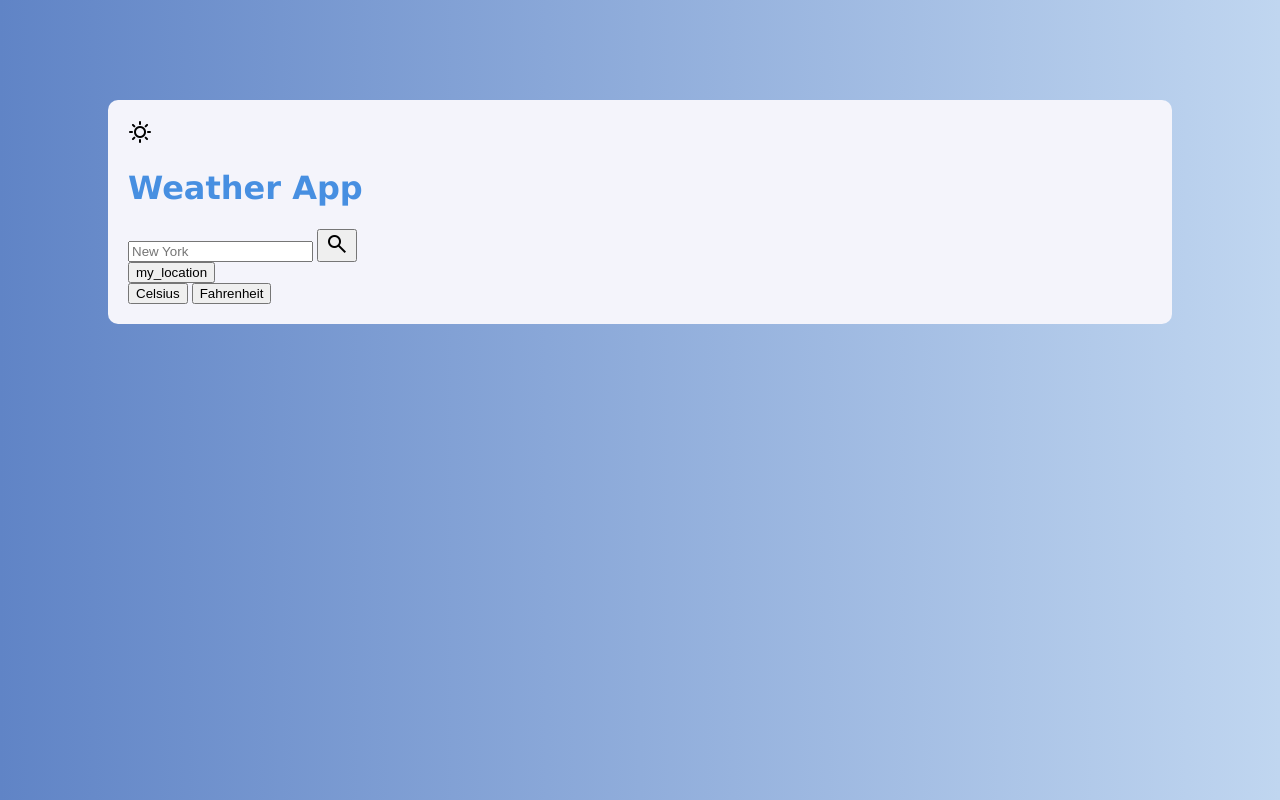
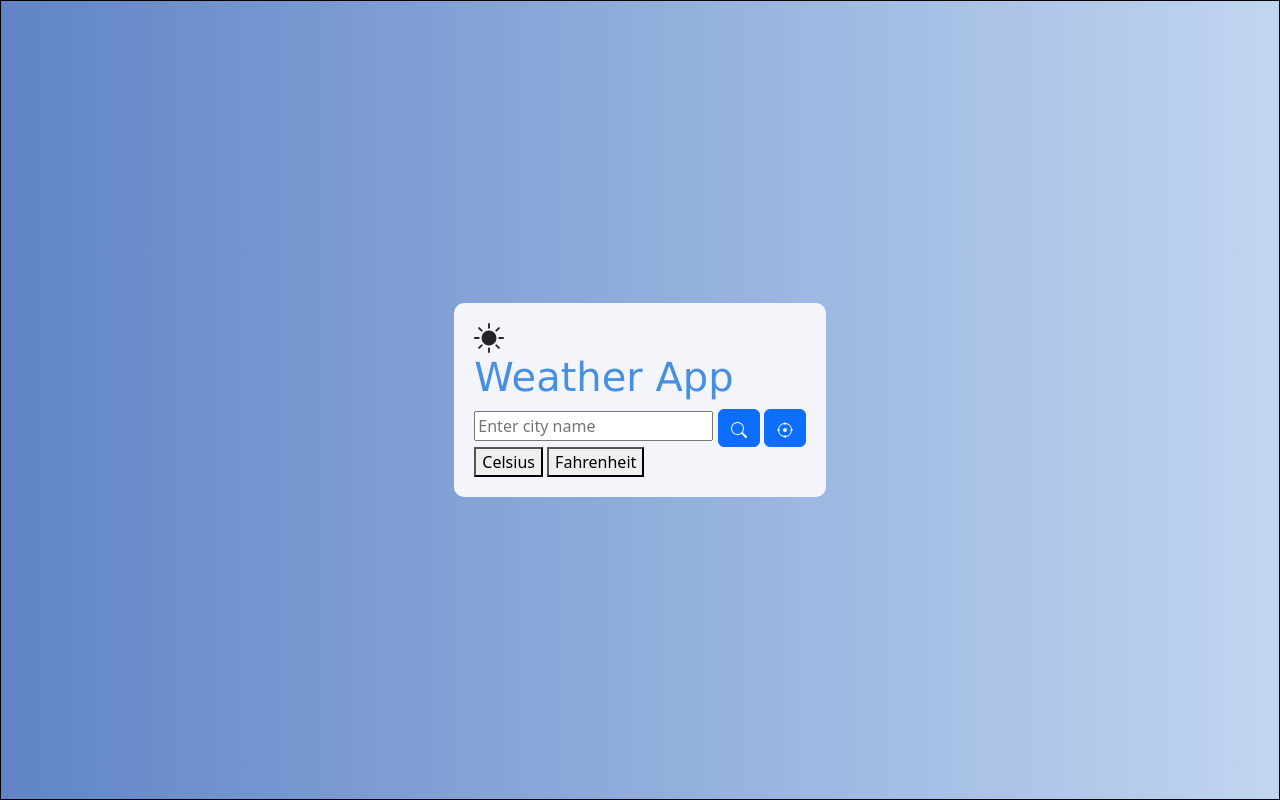
Before and after one commit to SupremeCynthia17/Weather, a plain HTML site: page index.html in a window 1280 px wide. Drawn offline with nearby package versions, Linux system fonts and the light colour scheme.

Commit message:
updated html using bootstrap

```diff
--- a/index.html
+++ b/index.html
@@ -1,47 +1,51 @@
-<!DOCTYPE html>
+<!doctype html>
 <html lang="en">
   <head>
-    <meta charset="UTF-8">
-    <meta name="viewport" content="width=device-width, initial-scale=1.0">
+    <meta charset="utf-8">
+    <meta name="viewport" content="width=device-width, initial-scale=1">
+    <title>Weather</title>
+    <link href="https://cdn.jsdelivr.net/npm/bootstrap@5.3.3/dist/css/bootstrap.min.css" rel="stylesheet" integrity="sha384-QWTKZyjpPEjISv5WaRU9OFeRpok6YctnYmDr5pNlyT2bRjXh0JMhjY6hW+ALEwIH" crossorigin="anonymous">
+    <link rel="stylesheet" href="https://fonts.googleapis.com/css2?family=Material+Symbols+Rounded:opsz,wght,FILL,GRAD@40,400,1,0&icon_names=sunny" />
+    <link rel="stylesheet" href="https://fonts.googleapis.com/css2?family=Material+Symbols+Outlined:opsz,wght,FILL,GRAD@24,400,0,0&icon_names=search" />
     <link rel="stylesheet" href="stylesheet.css">
-    <title>Weather</title>
+
   </head>
   <body id="grad">
-
+      <div class="d-flex justify-content-center align-items-center" style="height: 100vh; border: 1px solid black;">
+        <div >
             <div class = "flex-container">
                 <div>
-        <link rel="stylesheet" href="https://fonts.googleapis.com/css2?family=Material+Symbols+Rounded:opsz,wght,FILL,GRAD@40,400,1,0&icon_names=sunny" />
-            <span class="material-symbols-rounded">
-                sunny
-            </span>
+                <svg xmlns="http://www.w3.org/2000/svg" width="30" height="30" fill="currentColor" class="bi bi-brightness-high-fill" viewBox="0 0 16 16">
+                    <path d="M12 8a4 4 0 1 1-8 0 4 4 0 0 1 8 0M8 0a.5.5 0 0 1 .5.5v2a.5.5 0 0 1-1 0v-2A.5.5 0 0 1 8 0m0 13a.5.5 0 0 1 .5.5v2a.5.5 0 0 1-1 0v-2A.5.5 0 0 1 8 13m8-5a.5.5 0 0 1-.5.5h-2a.5.5 0 0 1 0-1h2a.5.5 0 0 1 .5.5M3 8a.5.5 0 0 1-.5.5h-2a.5.5 0 0 1 0-1h2A.5.5 0 0 1 3 8m10.657-5.657a.5.5 0 0 1 0 .707l-1.414 1.415a.5.5 0 1 1-.707-.708l1.414-1.414a.5.5 0 0 1 .707 0m-9.193 9.193a.5.5 0 0 1 0 .707L3.05 13.657a.5.5 0 0 1-.707-.707l1.414-1.414a.5.5 0 0 1 .707 0m9.193 2.121a.5.5 0 0 1-.707 0l-1.414-1.414a.5.5 0 0 1 .707-.707l1.414 1.414a.5.5 0 0 1 0 .707M4.464 4.465a.5.5 0 0 1-.707 0L2.343 3.05a.5.5 0 1 1 .707-.707l1.414 1.414a.5.5 0 0 1 0 .708"/>
+                </svg>
                 </div>
                 <div>
                     <h1>Weather App</h1>
                 </div>
-        <div>
+                <div class ="main">
                     <form>
-                <div>
-                  <input type="text" id="city" placeholder="New York"/>
-                  <button>
-                    <link rel="stylesheet" href="https://fonts.googleapis.com/css2?family=Material+Symbols+Outlined:opsz,wght,FILL,GRAD@24,400,0,0&icon_names=search" />
-                    <span class="material-symbols-outlined">
-                        search
-                    </span>
+                        <div >
+                          <input type="text" id="city" placeholder="Enter city name"/>
+                          <button type="button" class="btn btn-primary">
+                            <svg xmlns="http://www.w3.org/2000/svg" width="16" height="16" fill="currentColor" class="bi bi-search" viewBox="0 0 16 16">
+                                <path d="M11.742 10.344a6.5 6.5 0 1 0-1.397 1.398h-.001q.044.06.098.115l3.85 3.85a1 1 0 0 0 1.415-1.414l-3.85-3.85a1 1 0 0 0-.115-.1zM12 6.5a5.5 5.5 0 1 1-11 0 5.5 5.5 0 0 1 11 0"/>
+                             </svg>
+                        </button>
+                        <button type="button" class="btn btn-primary">
+                            <svg xmlns="http://www.w3.org/2000/svg" width="16" height="16" fill="currentColor" class="bi bi-crosshair" viewBox="0 0 16 16">
+                                <path d="M8.5.5a.5.5 0 0 0-1 0v.518A7 7 0 0 0 1.018 7.5H.5a.5.5 0 0 0 0 1h.518A7 7 0 0 0 7.5 14.982v.518a.5.5 0 0 0 1 0v-.518A7 7 0 0 0 14.982 8.5h.518a.5.5 0 0 0 0-1h-.518A7 7 0 0 0 8.5 1.018zm-6.48 7A6 6 0 0 1 7.5 2.02v.48a.5.5 0 0 0 1 0v-.48a6 6 0 0 1 5.48 5.48h-.48a.5.5 0 0 0 0 1h.48a6 6 0 0 1-5.48 5.48v-.48a.5.5 0 0 0-1 0v.48A6 6 0 0 1 2.02 8.5h.48a.5.5 0 0 0 0-1zM8 10a2 2 0 1 0 0-4 2 2 0 0 0 0 4"/>
+                            </svg>
                         </button>
                         </div>
                     </form>
-            <div>
-                <button>
-                    my_location
-                </button>
-            </div>
                 </div>
                 <div>
                     <button>Celsius</button>
                     <button>Fahrenheit</button>
                 </div>
             </div>
-    <script src ="./weather.js"></script>
-
+        </div>
+      </div>
+    <script src="https://cdn.jsdelivr.net/npm/bootstrap@5.3.3/dist/js/bootstrap.bundle.min.js" integrity="sha384-YvpcrYf0tY3lHB60NNkmXc5s9fDVZLESaAA55NDzOxhy9GkcIdslK1eN7N6jIeHz" crossorigin="anonymous"></script>
   </body>
 </html>
```
Lines whose indentation alone changed are shown as unchanged.
